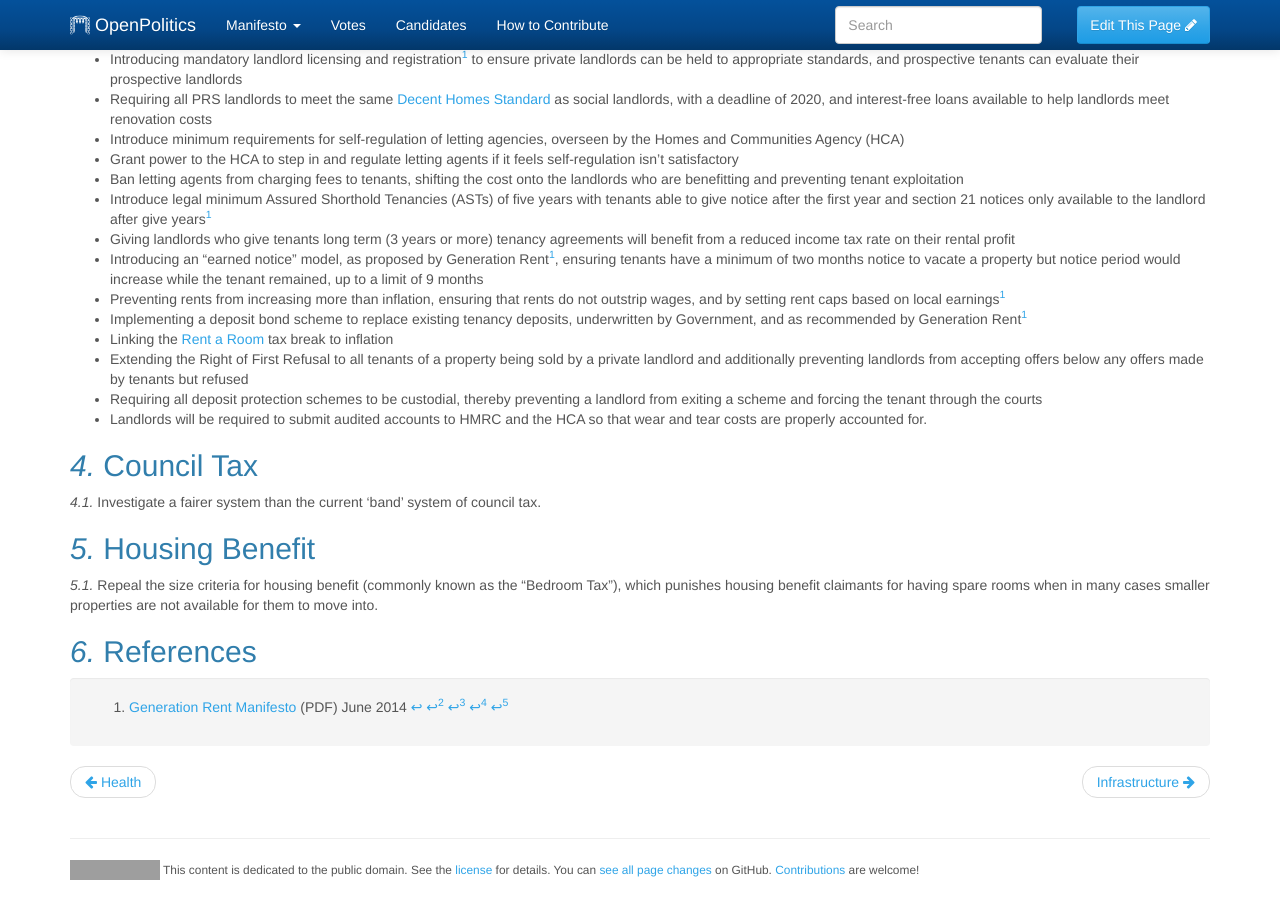
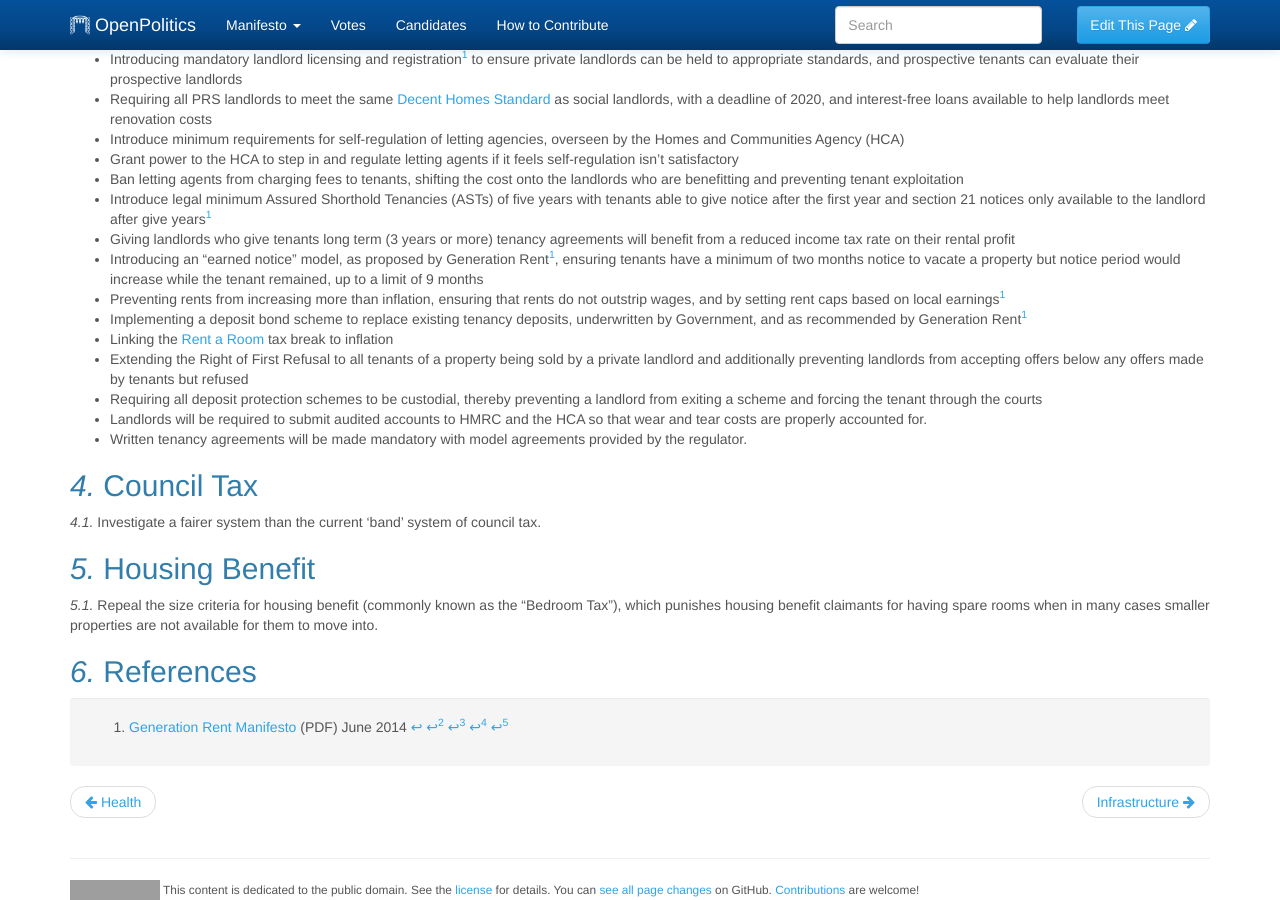
Before and after one commit to openpolitics/manifesto, a Jekyll site: the page built from manifesto/housing.md, in a window 1280 px wide and 900 px high, scrolled down 835 px. Built offline with Jekyll 4.4.1, drawn with Linux system fonts in a browser that asks for light colours; grey boxes are pictures that could not be loaded.

Commit message:
Mandatory tenancy agreements

```diff
--- a/manifesto/housing.md
+++ b/manifesto/housing.md
@@ -52,6 +52,7 @@ We will work towards;
 * Extending the Right of First Refusal to all tenants of a property being sold by a private landlord and additionally preventing landlords from accepting offers below any offers made by tenants but refused
 * Requiring all deposit protection schemes to be custodial, thereby preventing a landlord from exiting a scheme and forcing the tenant through the courts
 * Landlords will be required to submit audited accounts to HMRC and the HCA so that wear and tear costs are properly accounted for.
+* Written tenancy agreements will be made mandatory with model agreements provided by the regulator.
 
 ## Council Tax
 
```
